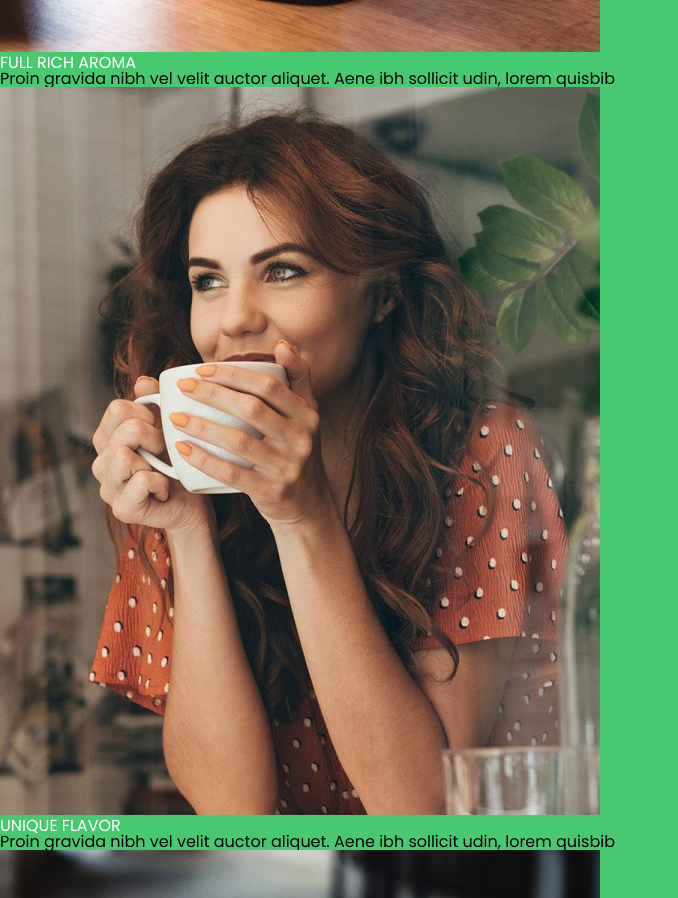
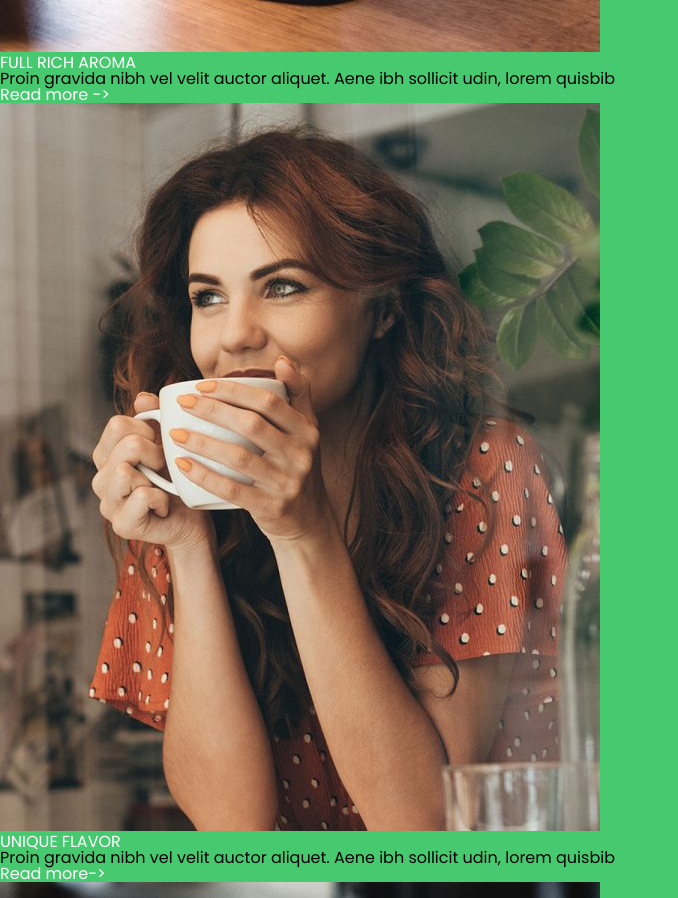
Before and after one commit to hkoziak/web_design_practice, a plain HTML site: page index.html in a window 1280 px wide. Shown: the part 1083-1981 px from the top of the page, without its empty margins (0-678 px from the left). Drawn offline with nearby package versions, Linux system fonts and the light colour scheme.

Commit message:
read more arrow

```diff
--- a/index.html
+++ b/index.html
@@ -33,21 +33,21 @@
         			<a href=""><img src="img/glass_latte.jpg" alt="glass with latte"></a>
         			<h2><a href="#">FULL RICH AROMA</a></h2>
         			<p>Proin gravida nibh vel velit auctor aliquet. Aene ibh sollicit udin, lorem quisbib</p>
-        			<a href="#"></a>
+        			<a href="#">Read more -></a>
         		</li>
 
         		<li>
         			<a href="#"><img src="img/girl_with_coffee.jpg" alt="girl drinks coffee"></a>
         			<h2><a href="#">UNIQUE FLAVOR</a></h2>
         			<p>Proin gravida nibh vel velit auctor aliquet. Aene ibh sollicit udin, lorem quisbib</p>
-        			<a href="#"></a>
+        			<a href="#">Read more-></a>
         		</li>
 
         		<li>
         			<a href="#"><img src="img/cup_of_coffee.jpg" alt="cup of coffee"></a>
         			<h2><a href="#">STRONG COFFEE</a></h2>
         			<p>Proin gravida nibh vel velit auctor aliquet. Aene ibh sollicit udin, lorem quisbib</p>
-        			<a href="#"></a>
+        			<a href="#">Read more-></a>
         		</li>
         	</ul>
         </section>
```
